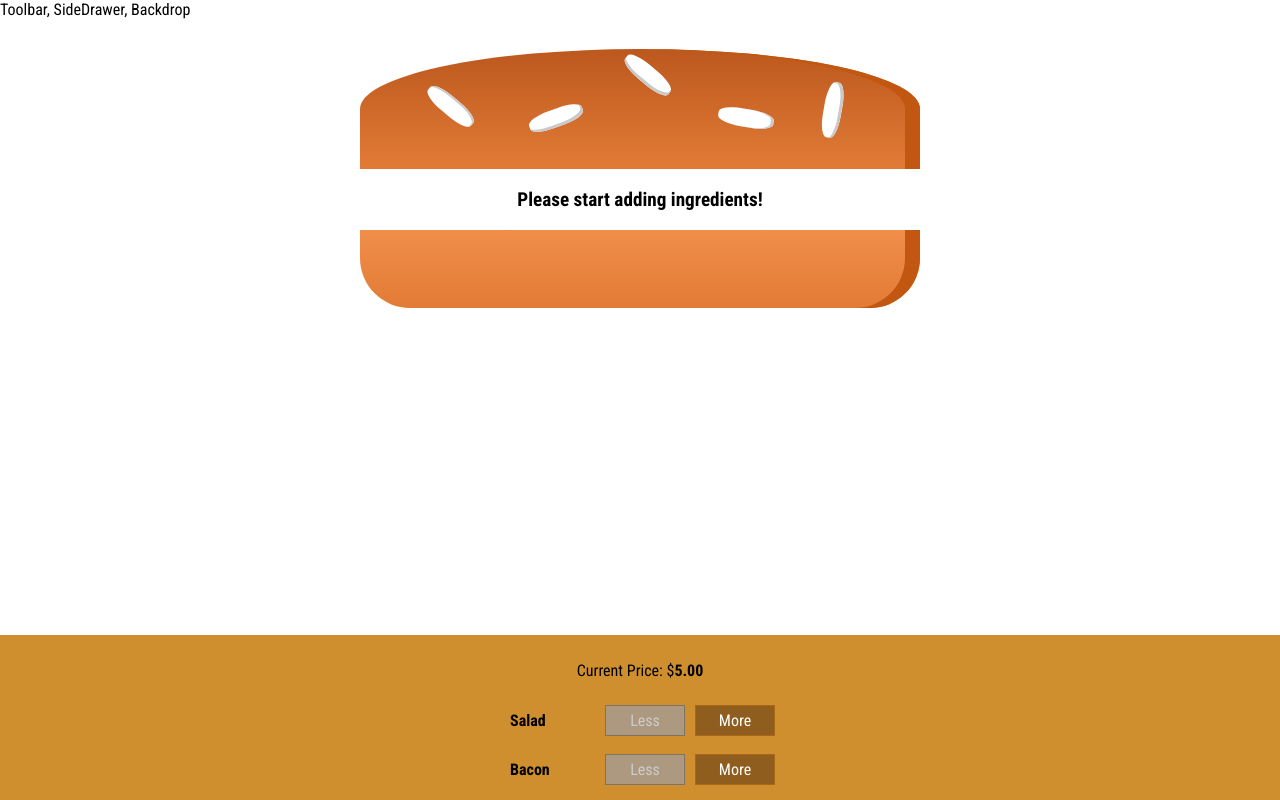
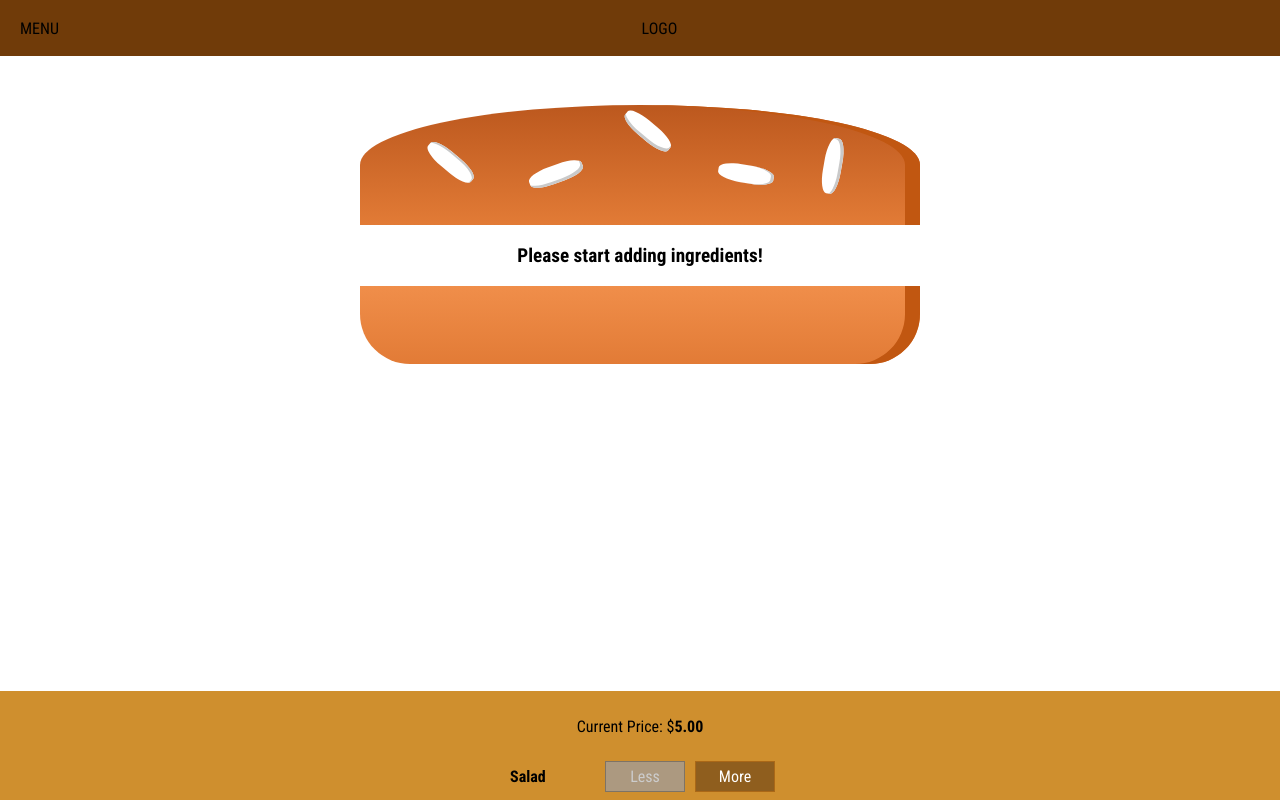
Before and after one commit to dafei-ning/Nui-Hui-Kitchen, a React app: page / in a window 1280 px wide. Shown: the top 800 px of the page. Built offline with nearby package versions, Linux system fonts and the light colour scheme.

Commit message:
add scratch toolbar

```diff
--- a/src/components/Layout/Layout.css
+++ b/src/components/Layout/Layout.css
@@ -1,3 +1,3 @@
 .Content {
-    margin-top: 16px;
+    margin-top: 72px;
 }
--- a/src/components/Layout/Layout.js
+++ b/src/components/Layout/Layout.js
@@ -3,10 +3,12 @@
 import './Layout.css';
 
 import Aux from '../../hoc/Aux';
+import Toolbar from '../Navigation/Toolbar/Toolbar';
 
 
 const layout = (props) => (
     <Aux>
+        <Toolbar />
         <div>Toolbar, SideDrawer, Backdrop</div>
         <main className="Content">
             {props.children}
--- /dev/null
+++ b/src/components/Navigation/Toolbar/Toolbar.css
@@ -0,0 +1,19 @@
+.Toolbar {
+    height: 56px;
+    width: 100%;
+    position: fixed;
+    top: 0;
+    left: 0;
+    background-color: #703b09;
+    display: flex;
+    justify-content: space-between;
+    align-items: center;
+    padding: 0 20px;
+    box-sizing: border-box;
+    z-index: 90;
+}
+
+.Toolbar nav {
+    height: 100%;
+
+}
--- /dev/null
+++ b/src/components/Navigation/Toolbar/Toolbar.js
@@ -0,0 +1,12 @@
+import React from 'react';
+import './Toolbar.css';
+
+const toolbar = (props) => (
+    <header className="Toolbar">
+        <div>MENU</div>
+        <div>LOGO</div>
+        <nav ></nav>
+    </header>
+);
+
+export default toolbar;
```
